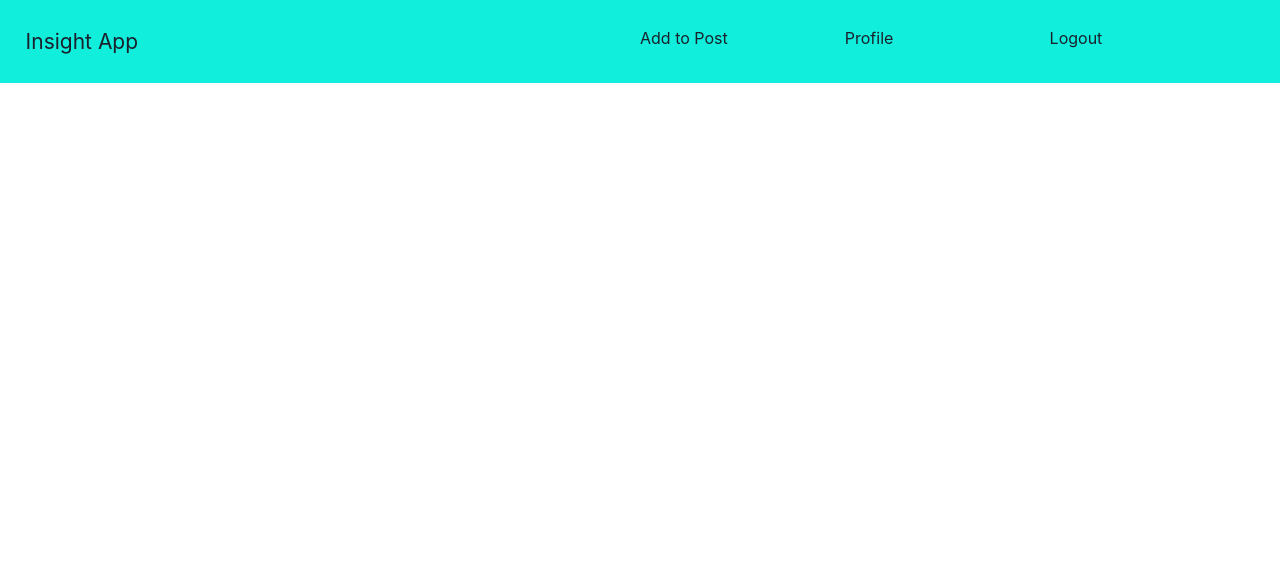
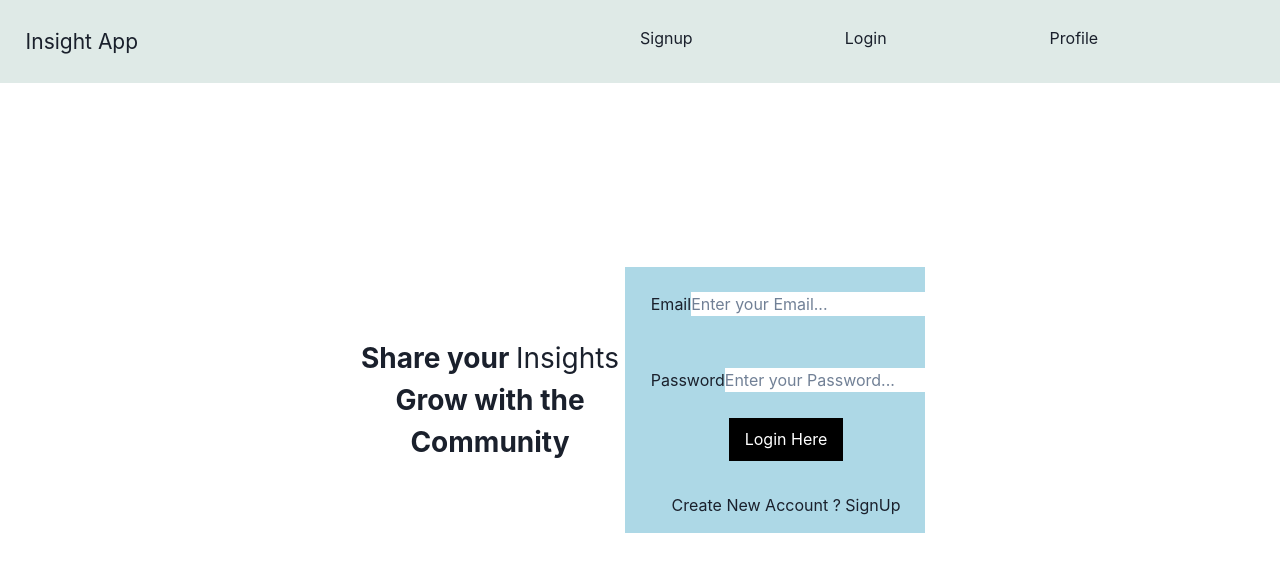
Before and after one commit to sarb001/Share-Insight-Social-App, a React (Create React App) app in the folder frontend/: page /login in a window 1280 px wide. Shown: the top 572 px of the page. Built offline with nearby package versions, Linux system fonts and the light colour scheme.

Commit message:
style - Signup/Login Form

```diff
--- a/frontend/src/App.js
+++ b/frontend/src/App.js
@@ -1,11 +1,21 @@
 import React from 'react';
 import { Route ,Routes } from 'react-router-dom';
+import Home from './Components/Home';
+import Login from './Components/Login';
 import Navbar from './Components/Navbar';
+import Profile from './Components/Profile';
+import Signup from './Components/Signup';
 
 function App() {
   return (
     <div className="App">
-        <Navbar  />
+      <Navbar  />
+        <Routes>
+            <Route exact path = "/"   element = {<Home />}  >  </Route>
+            <Route  path = "/signup"  element = {<Signup />} >  </Route>
+            <Route  path = "/login"   element = {<Login />}>     </Route>
+            <Route path = "/profile"  element = {<Profile />}>    </Route>
+        </Routes>
     </div>
   );
 }
--- a/frontend/src/Components/Login.css
+++ b/frontend/src/Components/Login.css
@@ -0,0 +1,66 @@
+.container-main{
+    display: grid;
+    text-align: center;
+    align-self: center;
+    justify-items: center;
+}
+.login-side{
+    display: grid;
+    grid-template-columns:270px 300px;
+    align-items: center;
+    margin: 10% 1%;
+}
+#main-form{
+    display: grid;
+    grid-template-rows: 1fr 1fr 1fr;
+    background-color: lightblue;
+}
+#signup-link{
+    align-self: center;
+    padding-bottom: 5%;
+}
+
+@media screen and  (max-width: 576px){
+    .container-main {
+        background-color: red;
+    }
+    .login-side{
+        display: grid;
+        grid-template-columns: none;
+    }
+    .first-part {
+        display: none;
+    }
+    #main-form{
+        padding: 4% 7%;
+    }
+    #login-btn{
+        align-self: center;
+    }
+    #signup-link{
+        align-self: center;
+    }
+}
+
+@media only screen and  (min-width:576px) and (max-width: 768px){
+    .container-main {
+        background-color: rgb(0, 217, 255);
+    }
+}
+
+@media  only screen and (min-width: 768px) and  (max-width: 992px){
+    .container-main {
+        background-color: rgb(239, 178, 64);
+    }
+}
+@media only screen and (min-width: 992px) and  (max-width: 1200px){
+    .container-main {
+        background-color:chartreuse
+    }
+}
+
+@media screen and  (min-width: 1200px){
+    .container-main {
+        background-color: rgb(247, 241, 241);
+    }
+}
--- a/frontend/src/Components/Login.js
+++ b/frontend/src/Components/Login.js
@@ -1,4 +1,5 @@
 import React from 'react'
+import { Link } from 'react-router-dom';
 import './Login.css';
 
 const Login = () => {
@@ -16,7 +17,7 @@ const Login = () => {
                         </div>
 
                         <div className = "second-part">
-                            <Form   onSubmit = {handlelogin}   style = {{border:'1px solid black',padding:'8%'}}>
+                            {/* <Form   onSubmit = {handlelogin}   style = {{border:'1px solid black',padding:'8%'}}>
 
                                   <Form.Group className = "mb-3" controlId = "formBasicEmail">
                                   <Form.Label style = {{display:'grid',textAlign:'start'}}> Email address </Form.Label>
@@ -38,7 +39,26 @@ const Login = () => {
                                         Don't have an Account ? SignUp  </Link>
                                   </div>
 
-                            </Form>
+                            </Form> */}
+
+                                <div className="main-login-form">
+
+                                      <form id = "main-form" >
+                                        <span style = {{display:'grid',gridTemplateColumns:'1fr 1fr',padding:'8% 8%'}}>
+                                         <label>  Email </label>
+                                        <input type = "email"      placeholder = 'Enter your Email... '/>
+                                        </span>
+
+                                        <span  style = {{display:'grid',gridTemplateColumns:'1fr 1fr',padding:'8% 8%'}}>  <label> Password </label>
+                                        <input type = "password"   placeholder = 'Enter your Password... '/>
+                                        </span>
+
+                                        <span id = "login-btn"> <button style = {{backgroundColor:'black',padding:'3% 5%',color:'white'}}>
+                                        Login Here </button> </span>
+                                        <span id = "signup-link">
+                                          <Link to = "/signup"> Create New Account ? SignUp </Link> </span>
+                                      </form>
+                                </div>
                         </div>
                 </div>
             </div>
--- a/frontend/src/Components/Navbar.css
+++ b/frontend/src/Components/Navbar.css
@@ -82,7 +82,7 @@
 
 @media only screen and  (min-width:768px) and (max-width: 992px){
     .navbar-main {
-        background-color: rgb(101, 140, 147);
+        background-color: rgb(91, 114, 118);
     }
     .nav-first{
         padding: 0%;
@@ -104,6 +104,6 @@
 
 @media screen and  (min-width: 1200px){
     .navbar-main{
-        background-color: rgb(17, 238, 219);
+        background-color: rgb(223, 234, 231);
     }
 }
--- a/frontend/src/Components/Navbar.js
+++ b/frontend/src/Components/Navbar.js
@@ -12,9 +12,9 @@ const Navbar = () => {
                 <div className = "navbar-main">
                       <div className = "nav-first">  <span id = "logo-text" > Insight App </span>   </div>
                       <div className =  {showmediaicons ? "nav-second mobile-menu-link" :  "nav-second"} >
-                          <div> <Link to = "/addtopost" style = {{textDecoration:'none'}}> Add to Post </Link>  </div>
-                          <div> <Link to = "/profile"   style = {{textDecoration:'none'}}> Profile </Link>  </div>
-                          <div> <Link to = "/logout"    style = {{textDecoration:'none'}}> Logout </Link>  </div>
+                          <div> <Link to = "/signup"     style = {{textDecoration:'none'}}> Signup  </Link>  </div>
+                          <div> <Link to = "/login"      style = {{textDecoration:'none'}}> Login  </Link>  </div>
+                          <div> <Link to = "/profile"    style = {{textDecoration:'none'}}> Profile </Link>  </div>
                       </div>
 
                           <div  id = "hamburger-logo"  >
--- /dev/null
+++ b/frontend/src/Components/Profile.js
@@ -0,0 +1,9 @@
+import React from 'react'
+
+const Profile = () => {
+  return (
+    <div>Profile</div>
+  )
+}
+
+export default Profile
--- a/frontend/src/Components/Signup.css
+++ b/frontend/src/Components/Signup.css
@@ -0,0 +1,78 @@
+.container-main{
+    display: grid;
+    text-align: center;
+    align-self: center;
+    justify-content: center;
+    height: 100vh;
+}
+.signup-side{
+    display: grid;
+    grid-template-columns:270px 1fr;
+    align-items: center;
+    margin:10% 1%;
+}
+#signup-main{
+    margin-top: 85px;
+}
+#signup-form{
+    display:grid;
+    grid-template-rows: 1fr 1fr 1fr 1fr;
+    background-color: lightblue;
+    padding: 6%;
+    width: 120%;
+}
+
+    @media screen and  (max-width: 576px){
+        .container-main {
+            background-color: red;
+        }
+        .signup-side{
+            display: grid;
+            grid-template-columns: none;
+        }
+        .first-part {
+            display: none;
+        }
+        #signup-main{
+            margin-top: 60px;
+        }
+        #signup-form{
+            width: 100%;
+            padding: 6% 3%;
+        }
+    }
+
+    @media only screen and  (min-width:576px) and (max-width: 768px){
+        .container-main {
+            background-color: rgb(0, 217, 255);
+        }
+        #signup-main{
+            margin-top: 60px;
+        }
+    }
+
+    @media  only screen and (min-width: 768px) and  (max-width: 992px){
+        .container-main {
+            background-color: orange;
+        }
+        #signup-main{
+            margin-top: 60px;
+        }
+    }
+    @media only screen and (min-width: 992px) and  (max-width: 1200px){
+        .container-main {
+            background-color:chartreuse
+        }
+        #signup-main{
+            margin-top: 60px;
+        }
+    }
+
+    @media screen and  (min-width: 1200px){
+        .container-main {
+            background-color: rgb(255, 255, 255);
+        }
+        #signup-main{
+            margin-top: 60px;
+        }
+    }
--- a/frontend/src/Components/Signup.js
+++ b/frontend/src/Components/Signup.js
@@ -1,9 +1,10 @@
 import React from 'react'
+import { Link } from 'react-router-dom';
 import './Signup.css';
 
 const Signup = () => {
   return (
-    <div>
+    <div  id = "signup-main" >
            <div className = "container-main" >
                   <div className = "signup-side">
 
@@ -15,7 +16,7 @@ const Signup = () => {
                         </div>
 
                           <div className = "second-part">
-                                    <Form style = {{border:'1px solid black',padding:'8%'}}>
+                                    {/* <Form style = {{border:'1px solid black',padding:'8%'}}>
 
                                                   <Form.Group className="mb-3" controlId = "formBasicName">
                                                     <Form.Label style = {{display:'grid',textAlign:'start'}}> Name </Form.Label>
@@ -46,7 +47,31 @@ const Signup = () => {
                                                 <div style = {{paddingTop:'5%'}}>
                                                   <Link to = "/login" style = {{textDecoration:'none'}} > Have an Account ? Login  </Link>
                                               </div>
-                                    </Form>
+                                    </Form> */}
+
+                                     <div className="main-form">
+                                    <form  id = "signup-form">
+
+                                        <span style = {{display:'grid',gridTemplateColumns:'1fr 1fr',padding:'5% 1%'}}> <label>  Name </label>
+                                        <input type = "text"       placeholder = 'Enter your Name... '/>
+                                        </span>
+
+                                        <span style = {{display:'grid',gridTemplateColumns:'1fr 1fr',padding:'5% 1%'}}> <label>  Email </label>
+                                        <input type = "email"       placeholder = 'Enter your Email... '/>
+                                        </span>
+
+                                        <span style = {{display:'grid',gridTemplateColumns:'1fr 1fr',padding:'5% 1%'}}> <label> Password </label>
+                                        <input type = "password"   placeholder = 'Enter your Password... '/>
+                                        </span>
+
+                                        <span style = {{paddingTop:'5%'}}>
+                                        <button type = "submit" style = {{backgroundColor:'black',padding:'3% 5%',color:'white'}}>
+                                        SignUp </button>  </span>
+                                        <span>
+                                          <Link to = "/login"> Have an Account? Login  </Link>
+                                        </span>
+                                    </form>
+                                      </div>
                           </div>
                   </div>
           </div>
```
